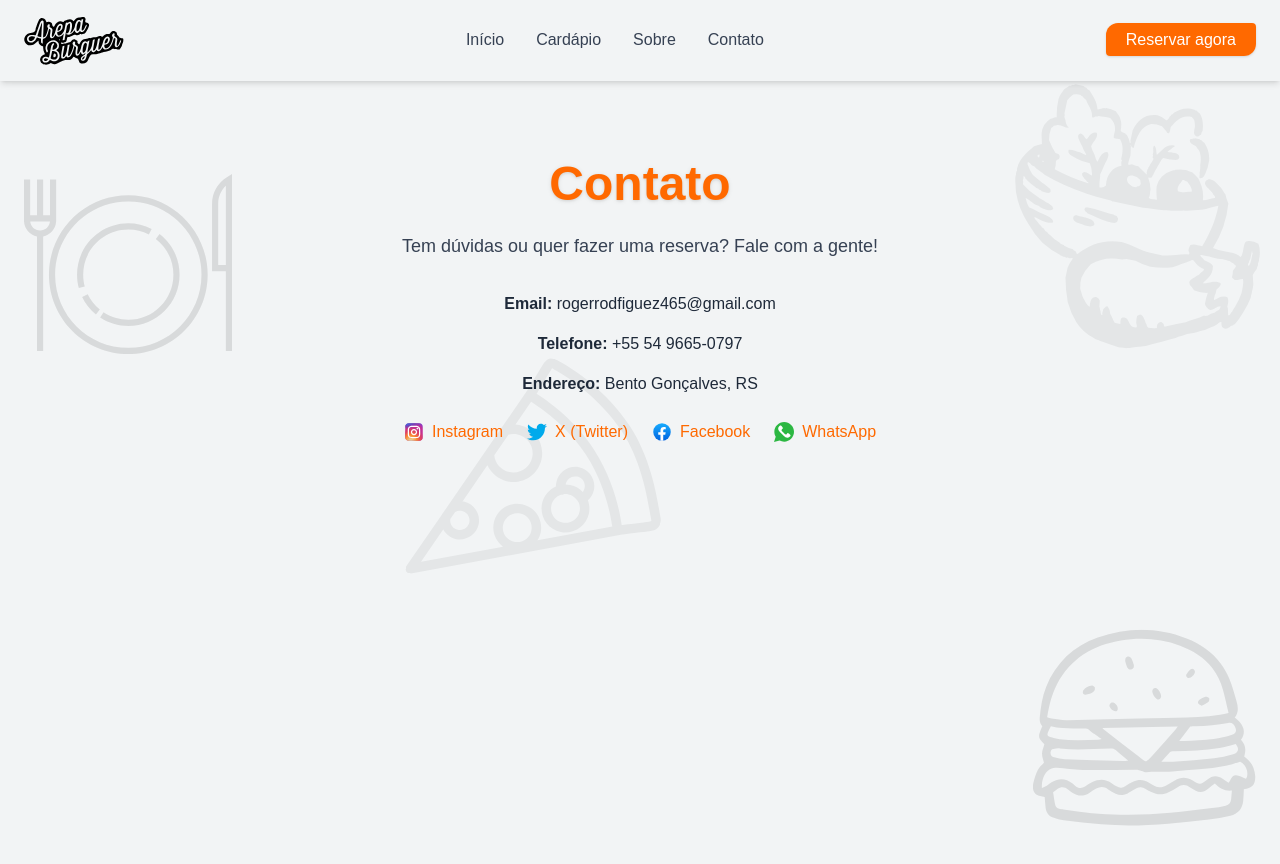
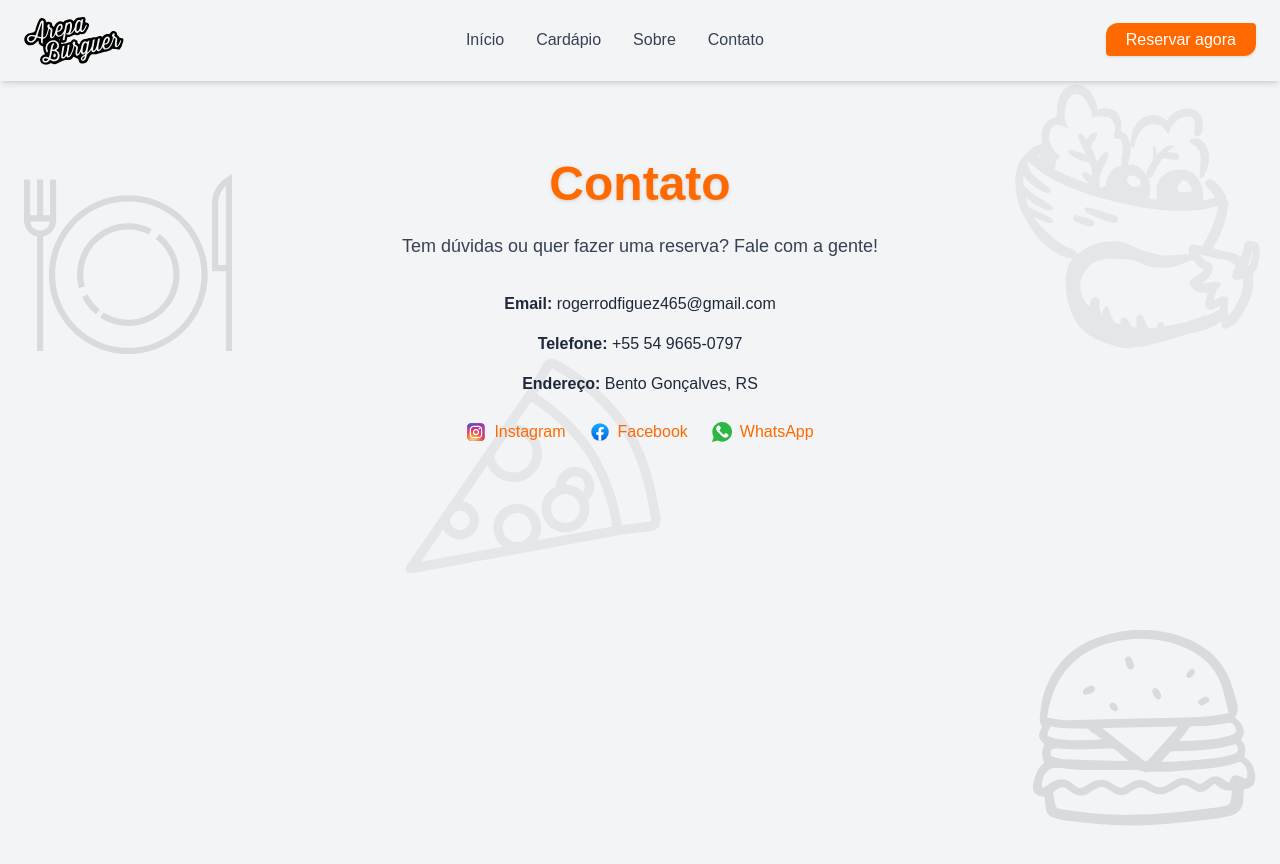
Before and after one commit to necho1122/arepaburguer, a Next.js app: page /contact in a window 1280 px wide. Shown: the top 864 px of the page. Built offline with nearby package versions, Linux system fonts and the light colour scheme.

Commit message:
social links update

```diff
--- a/app/contact/page.tsx
+++ b/app/contact/page.tsx
@@ -72,20 +72,6 @@ export default function ContactPage() {
 						<span>Instagram</span>
 					</a>
 					<a
-						href='https://x.com/arepaburguer'
-						target='_blank'
-						rel='noopener noreferrer'
-						className='flex items-center space-x-2 hover:underline'
-					>
-						<Image
-							src='/assets/twitter.svg'
-							alt='X'
-							width={20}
-							height={20}
-						/>
-						<span>X (Twitter)</span>
-					</a>
-					<a
 						href='https://www.facebook.com/profile.php?id=61578078020664'
 						target='_blank'
 						rel='noopener noreferrer'
--- a/app/layout.tsx
+++ b/app/layout.tsx
@@ -52,14 +52,6 @@ export const metadata: Metadata = {
 		index: true,
 		follow: true,
 	},
-	twitter: {
-		card: 'summary_large_image',
-		title: 'ArepaBurguer | Venezuelan Gourmet Fusion',
-		description:
-			'Disfruta de las mejores arepas y hamburguesas en un ambiente moderno y acogedor.',
-		creator: '@arepaburguer',
-		images: ['https://arepaburguer.com/assets/og-image.jpg'],
-	},
 };
 
 export default function RootLayout({
--- a/components/Footer.tsx
+++ b/components/Footer.tsx
@@ -101,17 +101,18 @@ export default function Footer() {
 							/>
 						</Link>
 						<Link
-							href='https://x.com/arepaburguer'
-							aria-label='X (Twitter)'
+							href='https://wa.me/555496650797'
 							target='_blank'
 							rel='noopener noreferrer'
+							className='flex items-center space-x-2 hover:underline'
 						>
 							<Image
-								src='/assets/twitter.svg'
-								alt='X'
-								width={24}
-								height={24}
+								src='/assets/whatsapp.svg'
+								alt='WhatsApp'
+								width={20}
+								height={20}
 							/>
+							<span>WhatsApp</span>
 						</Link>
 					</div>
 				</div>
--- a/components/Hero.tsx
+++ b/components/Hero.tsx
@@ -94,19 +94,6 @@ export default function Hero() {
 							className='invert-[.9]'
 						/>
 					</a>
-					<a
-						href='https://twitter.com/exemplo'
-						target='_blank'
-						rel='noopener noreferrer'
-					>
-						<Image
-							src='/assets/twitter.svg'
-							alt='Twitter'
-							width={32}
-							height={32}
-							className='invert-[.9]'
-						/>
-					</a>
 				</div>
 			</div>
 		</section>
```
Also changed, not shown: public/assets/twitter.svg (deleted).
